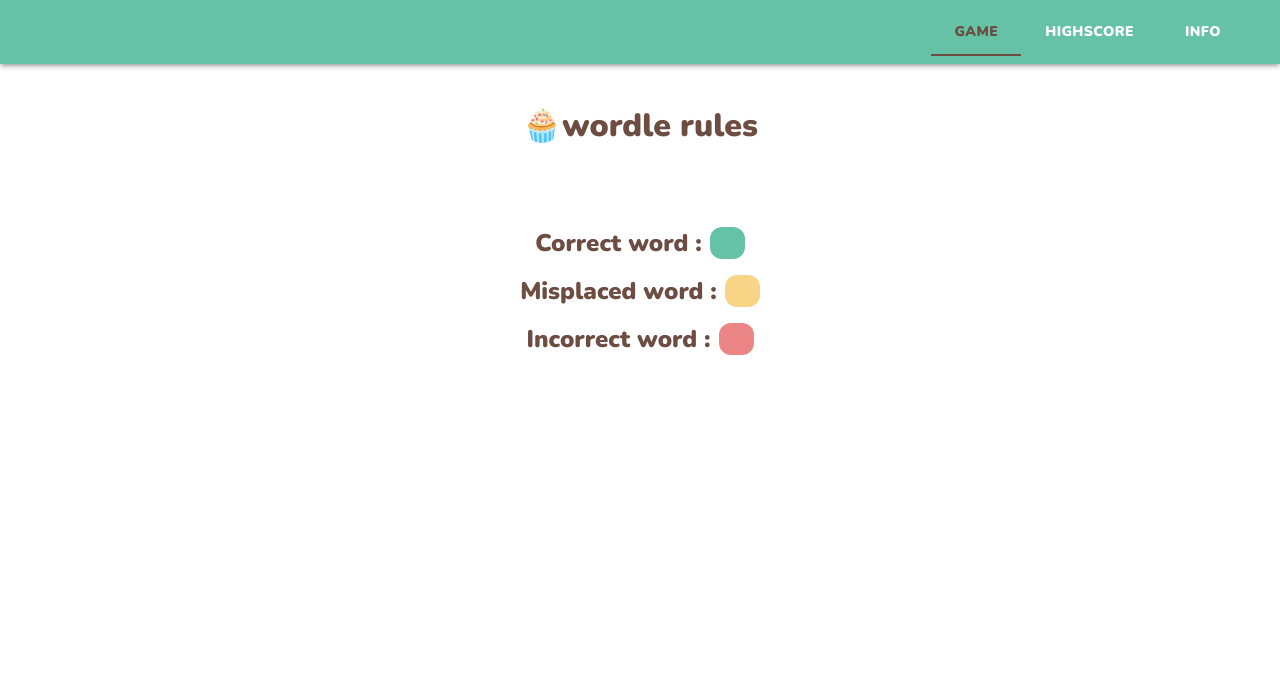
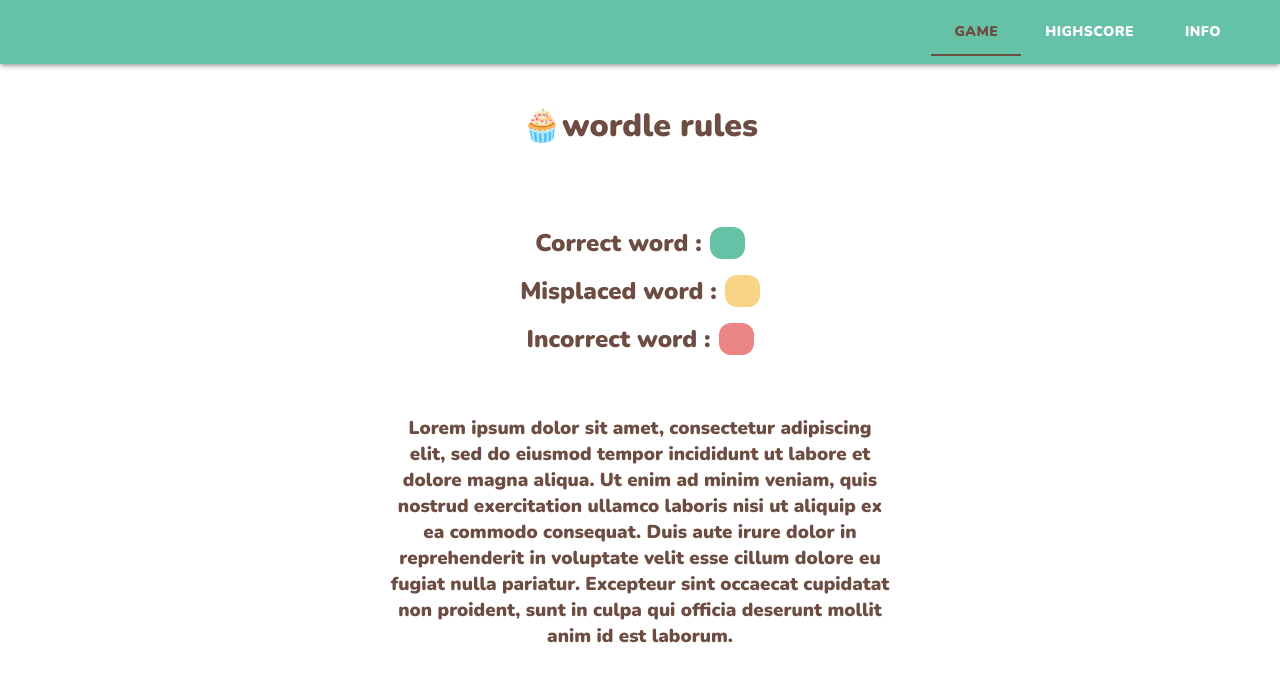
Before and after one commit to kaulfield23/wordle-2, a React (Create React App) app in the folder client/: page /info in a window 1280 px wide. Shown: the top 682 px of the page. Built offline with nearby package versions, Linux system fonts and the light colour scheme.

Commit message:
switched files and added info

```diff
--- a/client/src/components/UI/ColorBoxes.jsx
+++ b/client/src/components/UI/ColorBoxes.jsx
@@ -1,6 +1,6 @@
 import { Box } from "@mui/system";
 import React from "react";
-import { CustomBox, CustomText } from "./customMUI/CustomText";
+import { CustomBox, CustomText } from "./customMUI/CustomMUI";
 
 const ColorBoxes = ({ item }) => {
   if (item?.result === "Correct") {
--- a/client/src/components/pages/GiveUpMenu.jsx
+++ b/client/src/components/UI/GiveUpMenu.jsx
@@ -1,6 +1,6 @@
 import { Box } from "@mui/system";
 import { Link } from "react-router-dom";
-import { CustomText, CustomButton } from "../UI/customMUI/CustomText.jsx";
+import { CustomText, CustomButton } from "./customMUI/CustomMUI";
 import React from "react";
 
 const GiveUpMenu = () => {
--- a/client/src/components/pages/ConfigureGame.jsx
+++ b/client/src/components/pages/ConfigureGame.jsx
@@ -12,7 +12,7 @@ import {
   FormLabel,
   Button,
 } from "@mui/material";
-import { CustomText, CenterHorizon } from "../UI/customMUI/CustomText";
+import { CustomText, CenterHorizon } from "../UI/customMUI/CustomMUI";
 
 const ConfigureGame = (props) => {
   const [wordLimit, setWordLimit] = useState("");
--- a/client/src/components/pages/Info.jsx
+++ b/client/src/components/pages/Info.jsx
@@ -1,5 +1,6 @@
 import { Box } from "@mui/system";
 import React from "react";
+import { CenterBox } from "../UI/customMUI/CustomMUI";
 
 const Info = () => {
   return (
@@ -60,6 +61,24 @@ const Info = () => {
           }}
         ></Box>
       </Box>
+      <Box
+        sx={{
+          margin: "20px auto",
+          textAlign: "center",
+          p: 5,
+          maxWidth: "500px",
+        }}
+      >
+        <h3>
+          Lorem ipsum dolor sit amet, consectetur adipiscing elit, sed do
+          eiusmod tempor incididunt ut labore et dolore magna aliqua. Ut enim ad
+          minim veniam, quis nostrud exercitation ullamco laboris nisi ut
+          aliquip ex ea commodo consequat. Duis aute irure dolor in
+          reprehenderit in voluptate velit esse cillum dolore eu fugiat nulla
+          pariatur. Excepteur sint occaecat cupidatat non proident, sunt in
+          culpa qui officia deserunt mollit anim id est laborum.
+        </h3>
+      </Box>
     </>
   );
 };
--- a/client/src/components/UI/Register.jsx
+++ b/client/src/components/pages/Register.jsx
@@ -6,8 +6,8 @@ import {
   CustomText,
   CenterBox,
   CenterHorizon,
-} from "./customMUI/CustomText";
-import ColorBoxes from "./ColorBoxes";
+} from "../UI/customMUI/CustomMUI";
+import ColorBoxes from "../UI/ColorBoxes";
 
 const Register = ({ rightWord, recordedTime, userId }) => {
   const [userName, setUserName] = useState("");
```
Also changed, not shown: client/src/components/pages/Wordle.jsx (+3 -7 lines), client/src/components/UI/customMUI/CustomMUI.jsx (renamed from client/src/components/UI/customMUI/CustomText.jsx).
